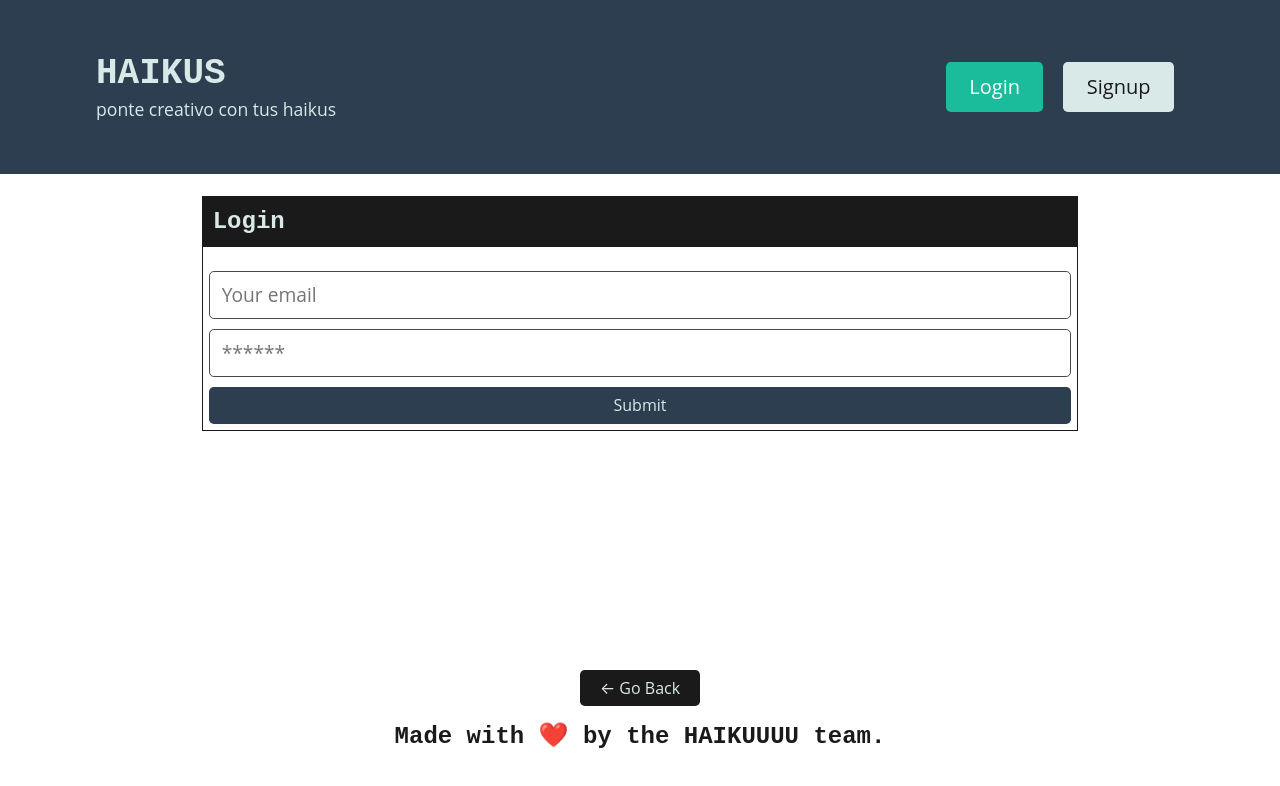
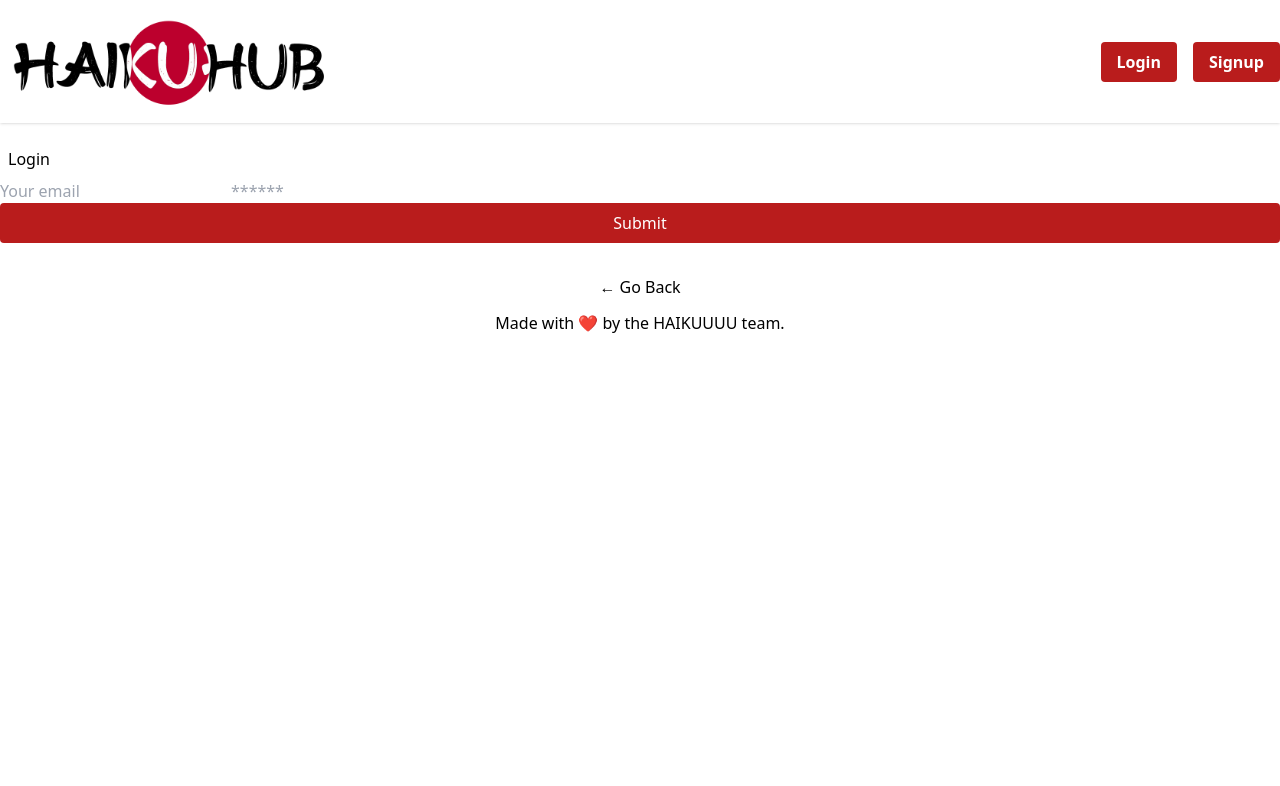
Before and after one commit to Rod-Freedom/HaikuHub, a React (Vite) app in the folder client/: page /login in a window 1280 px wide. Shown: the top 786 px of the page. Built offline with nearby package versions, Linux system fonts and the light colour scheme.

Commit message:
omiting default css, adding tailwind

```diff
--- a/client/index.html
+++ b/client/index.html
@@ -5,6 +5,10 @@
     <link rel="icon" type="image/svg+xml" href="/vite.svg" />
     <meta name="viewport" content="width=device-width, initial-scale=1.0" />
     <title>Resolver Context</title>
+    <link rel="preconnect" href="https://fonts.googleapis.com">
+    <link rel="preconnect" href="https://fonts.gstatic.com" crossorigin>
+    <link href="https://fonts.googleapis.com/css2?family=Quicksand:wght@300..700&display=swap" rel="stylesheet">
+    <script src="https://cdn.tailwindcss.com"></script>
   </head>
   <body>
     <div id="root"></div>
--- a/client/src/App.css
+++ b/client/src/App.css
@@ -356,9 +356,7 @@ body {
 body {
   margin: 0;
   padding: 0;
-  font-family: 'Open Sans', -apple-system, BlinkMacSystemFont, 'Segoe UI',
-    Roboto, Helvetica, Arial, sans-serif, 'Apple Color Emoji', 'Segoe UI Emoji',
-    'Segoe UI Symbol';
+  font-family: "Quicksand", sans-serif;
   font-size: 16px;
   color: #1a1a1a;
 }
@@ -369,13 +367,14 @@ h3,
 h4,
 h5,
 h6 {
-  font-family: 'JetBrains Mono', monospace;
+  font-weight: 300;
   margin: 0 0 0.5rem;
   line-height: 1.25;
 }
 
 h1 {
   font-size: 2.25rem;
+  font-weight: 600;
 }
 
 h2 {
@@ -388,6 +387,7 @@ h3 {
 
 h4 {
   font-size: 1.5rem;
+  font-weight: 500;
 }
 
 h5 {
@@ -423,13 +423,12 @@ button {
 }
 
 a {
-  color: #1b89bc;
+  color: #bc1b1b;
   text-decoration: none;
 }
 
 a:hover {
-  color: #065b83;
-  text-decoration: underline;
+  color: #d98d8d;
 }
 
 /* HEIGHT / WIDTH UTILS */
@@ -887,7 +886,7 @@ a:hover {
 }
 
 .text-info {
-  color: #1bbc9b !important;
+  color: #f7a820 !important;
 }
 
 .text-danger {
@@ -899,7 +898,7 @@ a:hover {
 }
 
 .text-light {
-  color: #d9e9e8 !important;
+  color: #eaeaea !important;
 }
 
 .text-dark {
@@ -915,16 +914,16 @@ a:hover {
 }
 
 .text-link {
-  color: #1b89bc !important;
+  color: #bc1b1b !important;
 }
 
 /* BACKGROUND UTILS */
 .bg-primary {
-  background-color: #2d3e50 !important;
+  background-color: #000000 !important;
 }
 
 .bg-info {
-  background-color: #1bbc9b !important;
+  background-color: #505050 !important;
 }
 
 .bg-danger {
@@ -932,7 +931,7 @@ a:hover {
 }
 
 .bg-light {
-  background-color: #d9e9e8 !important;
+  background-color: #eeeeee !important;
 }
 
 .bg-dark {
@@ -948,7 +947,7 @@ a:hover {
 }
 
 .bg-link {
-  background-color: #1b89bc !important;
+  background-color: #bc1b1b !important;
 }
 
 /* DISPLAY */
@@ -1012,12 +1011,12 @@ a:hover {
 }
 
 .btn.btn-primary {
-  background-color: #2d3e50;
+  background-color: #c21414;
   color: #d9e9e8;
 }
 
 .btn.btn-primary:hover {
-  background-color: #57779a;
+  background-color: #c87272;
 }
 
 .btn.btn-danger {
@@ -1030,21 +1029,21 @@ a:hover {
 }
 
 .btn.btn-info {
-  background-color: #1bbc9b;
+  background-color: #484848;
   color: #ffffff;
 }
 
 .btn.btn-info:hover {
-  background-color: #31e1bd;
+  background-color: #bbbbbb;
 }
 
 .btn.btn-light {
-  background-color: #d9e9e8;
+  background-color: #e8e8e8;
   color: #1a1a1a;
 }
 
 .btn.btn-light:hover {
-  background-color: #84b8b4;
+  background-color: #cecece;
 }
 
 .btn.btn-dark {
@@ -1075,12 +1074,12 @@ a:hover {
 }
 
 .btn.btn-link {
-  background-color: #1b89bc;
+  background-color: #bc1b1b;
   color: #ffffff;
 }
 
 .btn.btn-link:hover {
-  background-color: #31a9e1;
+  background-color: #e44747;
 }
 
 .card {
@@ -1090,7 +1089,7 @@ a:hover {
 
 .card .card-header {
   padding: 0.375rem;
-  background-color: #2d3e50;
+  background-color: #6c0f0f;
   color: #d9e9e8;
 }
 
--- a/client/src/App.jsx
+++ b/client/src/App.jsx
@@ -1,4 +1,4 @@
-import './App.css';
+// import './App.css';
 import {
   ApolloClient,
   InMemoryCache,
@@ -38,7 +38,7 @@ const client = new ApolloClient({
 function App() {
   return (
     <ApolloProvider client={client}>
-      <div className="flex-column justify-flex-start min-100-vh">
+      <div className="flex flex-col justify-start items-center min-100-vh">
         <Header />
         <div className="container">
           <Outlet />
--- a/client/src/components/HaikuForm/index.jsx
+++ b/client/src/components/HaikuForm/index.jsx
@@ -50,7 +50,7 @@ const HaikuForm = () => {
 
   return (
     <div>
-      <h3>COMPARTEME UN HAIKU BIEN CHILO?</h3>
+      <h3>GO AHEAD, SHARE A HAIKU WITH US!</h3>
 
       {Auth.loggedIn() ? (
         <>
--- a/client/src/components/Header/index.jsx
+++ b/client/src/components/Header/index.jsx
@@ -8,15 +8,14 @@ const Header = () => {
     Auth.logout();
   };
   return (
-    <header className="bg-primary text-light mb-4 py-3 flex-row align-center">
-      <div className="container flex-row justify-space-between-lg justify-center align-center">
-        <div>
+    <header className="bg-white flex shadow h-min text-light mb-4 flex-row align-center w-full">
+      <div className="container flex flex-row justify-between align-center">
+        <div className="flex flex-initial">
           <Link className="text-light" to="/">
-            <h1 className="m-0">HAIKUS</h1>
+            <img src="src/assets/logo.png" width={350} />
           </Link>
-          <p className="m-0">ponte creativo con tus haikus</p>
         </div>
-        <div>
+        <div className='flex flex-end items-center'>
           {Auth.loggedIn() ? (
             <>
               <Link className="btn btn-lg btn-info m-2" to="/me">
@@ -28,12 +27,12 @@ const Header = () => {
             </>
           ) : (
             <>
-              <Link className="btn btn-lg btn-info m-2" to="/login">
+              <button className="bg-red-700 hover:bg-red-500 text-white font-bold py-2 px-4 mx-4 rounded" to="/login">
                 Login
-              </Link>
-              <Link className="btn btn-lg btn-light m-2" to="/signup">
+              </button>
+              <button className="bg-red-700 hover:bg-red-500 text-white font-bold py-2 px-4 rounded" to="/signup">
                 Signup
-              </Link>
+              </button>
             </>
           )}
         </div>
--- a/client/src/pages/Login.jsx
+++ b/client/src/pages/Login.jsx
@@ -1,12 +1,12 @@
-import { useState } from 'react';
-import { Link } from 'react-router-dom';
-import { useMutation } from '@apollo/client';
-import { LOGIN_USER } from '../utils/mutations';
+import { useState } from "react";
+import { Link } from "react-router-dom";
+import { useMutation } from "@apollo/client";
+import { LOGIN_USER } from "../utils/mutations";
 
-import Auth from '../utils/auth';
+import Auth from "../utils/auth";
 
 const Login = (props) => {
-  const [formState, setFormState] = useState({ email: '', password: '' });
+  const [formState, setFormState] = useState({ email: "", password: "" });
   const [login, { error, data }] = useMutation(LOGIN_USER);
 
   // update state based on form input changes
@@ -35,8 +35,8 @@ const Login = (props) => {
 
     // clear form values
     setFormState({
-      email: '',
-      password: '',
+      email: "",
+      password: "",
     });
   };
 
@@ -48,7 +48,7 @@ const Login = (props) => {
           <div className="card-body">
             {data ? (
               <p>
-                Success! You may now head{' '}
+                Success! You may now head{" "}
                 <Link to="/">back to the homepage.</Link>
               </p>
             ) : (
@@ -70,8 +70,8 @@ const Login = (props) => {
                   onChange={handleChange}
                 />
                 <button
-                  className="btn btn-block btn-primary"
-                  style={{ cursor: 'pointer' }}
+                  className="bg-red-700 hover:bg-red-500 text-white py-2 px-4 rounded w-full"
+                  style={{ cursor: "pointer" }}
                   type="submit"
                 >
                   Submit
--- a/client/src/pages/Signup.jsx
+++ b/client/src/pages/Signup.jsx
@@ -76,7 +76,7 @@ const Signup = () => {
                   onChange={handleChange}
                 />
                 <button
-                  className="btn btn-block btn-primary"
+                  className="bg-red-700 hover:bg-red-500 text-white py-2 px-4 rounded w-full"
                   style={{ cursor: 'pointer' }}
                   type="submit"
                 >
--- a/client/src/pages/SingleHaiku.jsx
+++ b/client/src/pages/SingleHaiku.jsx
@@ -26,7 +26,7 @@ const SingleHaiku = () => {
       <h3 className="card-header bg-dark text-light p-2 m-0">
         {haiku.haikuAuthor} <br />
         <span style={{ fontSize: '1rem' }}>
-          THIS IS A HAIKU {haiku.createdAt}
+          THIS HAIKU WAS CREATED ON {haiku.createdAt}
         </span>
       </h3>
       <div className="bg-light py-4">
```
Also changed, not shown: client/src/assets/logo.png (added).
